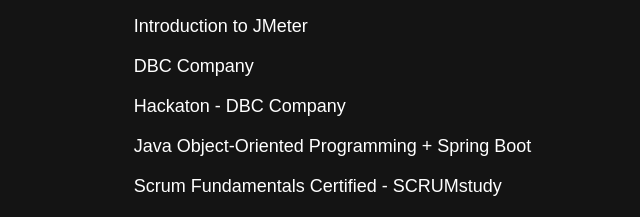
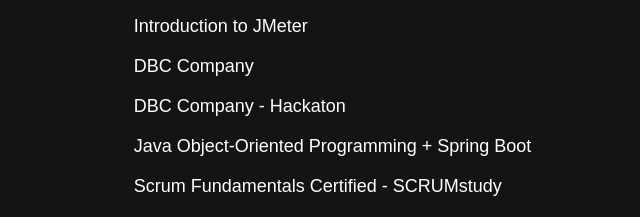
Before and after one commit to Palc3301/Portfolio, a plain HTML site: page index.html in a window 1280 px wide. Shown: the part 3123-3340 px from the top of the page, 373-1013 px from the left. Drawn offline with Linux system fonts and the light colour scheme.

Commit message:
Feat-Fixing

```diff
--- a/index.html
+++ b/index.html
@@ -179,7 +179,7 @@
               <li><a href="https://www.linkedin.com/feed/update/urn:li:activity:7245412898825490433/"
                   target="_blank">DBC Company</a></li>
               <li><a href="https://www.linkedin.com/feed/update/urn:li:activity:7237139629055856641/"
-                  target="_blank">Hackaton - DBC Company</a></li>
+                  target="_blank">DBC Company - Hackaton</a></li>
               <li><a href="https://www.udemy.com/certificate/UC-34ac67d8-1191-465d-be5f-e6dfa2bf7443/"
                   target="_blank">Java Object-Oriented Programming + Spring Boot</a> <span>54.5h</span></li>
               <li> <a
```
